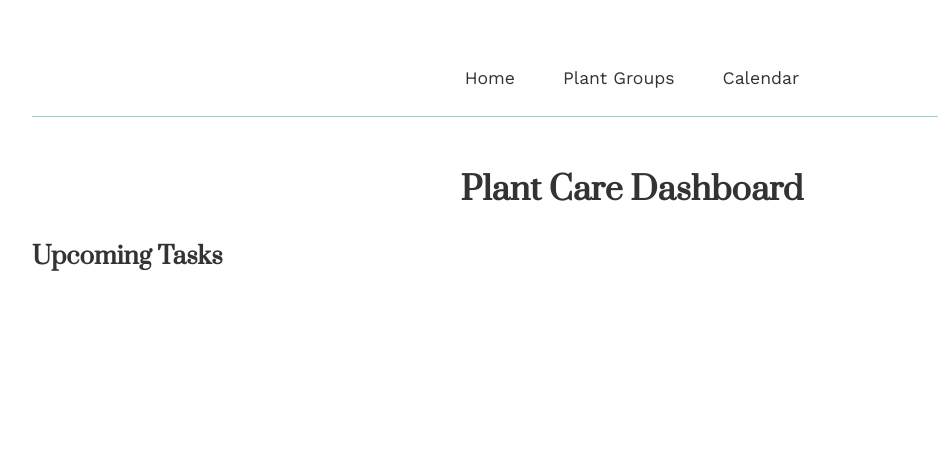
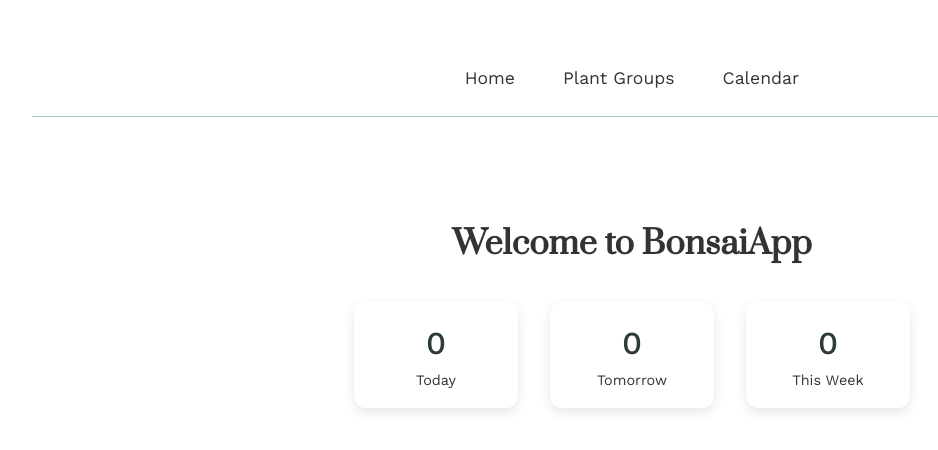
Before and after one commit to IronDingo/AmunBonsai-app, a React (Create React App) app: page / in a window 1280 px wide. Shown: the top 450 px of the page, without its empty margins (8-946 px from the left). Built offline with nearby package versions, Linux system fonts and the light colour scheme.

Commit message:
Home page sweetened

```diff
--- a/src/App.tsx
+++ b/src/App.tsx
@@ -6,7 +6,7 @@ import { PlantGroups } from './pages/PlantGroups';
 import { Calendar } from './components/Calendar/Calendar';
 import './styles/app.css';
 
-function App() {
+const App: React.FC = () => {
   const [tasks, setTasks] = useState<Task[]>(() => {
     const saved = localStorage.getItem('tasks');
     return saved ? JSON.parse(saved).map(deserializeTask) : [];
@@ -83,6 +83,26 @@ function App() {
     setTasks(prev => prev.filter(task => task.id !== taskId));
   };
 
+  const handleTaskComplete = (taskId: string, type: TaskType, plantId: string) => {
+    const now = new Date();
+    // Update task
+    setTasks(prev => prev.filter(t => t.id !== taskId));
+
+    // Update plant's last watered/fertilized date
+    setGroups(groups.map(group => ({
+      ...group,
+      plants: group.plants.map(plant =>
+        plant.id === plantId
+          ? {
+              ...plant,
+              lastWatered: type === TaskType.Water ? now : plant.lastWatered,
+              lastFertilized: type === TaskType.Fertilize ? now : plant.lastFertilized,
+            }
+          : plant
+      ),
+    })));
+  };
+
   const getAllPlants = () => groups.flatMap(group => group.plants);
 
   return (
@@ -94,7 +114,17 @@ function App() {
           <Link to="/calendar">Calendar</Link>
         </nav>
         <Routes>
-          <Route path="/" element={<HomePage tasks={tasks} groups={groups} />} />
+          <Route
+            path="/"
+            element={
+              <HomePage
+                tasks={tasks}
+                groups={groups}
+                onTaskComplete={handleTaskComplete}
+                onTaskDelete={handleDeleteTask}
+              />
+            }
+          />
           <Route
             path="/plants"
             element={
--- a/src/pages/Home.tsx
+++ b/src/pages/Home.tsx
@@ -1,13 +1,16 @@
 import React from 'react';
-import { Task, PlantGroup } from '../types/models';
-import { format, isAfter } from 'date-fns';
+import { Task, PlantGroup, TaskType } from '../types/models';
+import { format, isToday, isTomorrow, isThisWeek } from 'date-fns';
+import { TaskColors } from '../constants/taskColors';
 
-interface HomeProps {
+interface HomePageProps {
   tasks: Task[];
   groups: PlantGroup[];
+  onTaskComplete: (taskId: string, type: TaskType, plantId: string) => void;
+  onTaskDelete: (taskId: string) => void;
 }
 
-const HomePage: React.FC<HomeProps> = ({ tasks, groups }) => {
+const HomePage: React.FC<HomePageProps> = ({ tasks, groups, onTaskComplete, onTaskDelete }) => {
   const getPlantName = (plantId: string) => {
     for (const group of groups) {
       const plant = group.plants.find(p => p.id === plantId);
@@ -16,39 +19,85 @@ const HomePage: React.FC<HomeProps> = ({ tasks, groups }) => {
     return 'Unknown Plant';
   };
 
-  const overdueTasks = tasks.filter(task => isAfter(new Date(), task.date));
-  const upcomingTasks = tasks
-    .filter(task => !isAfter(new Date(), task.date))
-    .slice(0, 5);
+  const sortedTasks = [...tasks].sort((a, b) => a.date.getTime() - b.date.getTime());
+
+  const groupedTasks = {
+    today: sortedTasks.filter(task => isToday(task.date)),
+    tomorrow: sortedTasks.filter(task => isTomorrow(task.date)),
+    thisWeek: sortedTasks.filter(task => isThisWeek(task.date) && !isToday(task.date) && !isTomorrow(task.date)),
+    later: sortedTasks.filter(task => !isThisWeek(task.date))
+  };
+
+  const renderTaskGroup = (tasks: Task[], title: string) => {
+    if (tasks.length === 0) return null;
+
+    return (
+      <div className="task-group">
+        <h2>{title}</h2>
+        <div className="task-list">
+          {tasks.map(task => (
+            <div
+              key={task.id}
+              className="home-task-card"
+              style={{ borderLeftColor: TaskColors[task.type] }}
+            >
+              <div className="task-main">
+                <div className="task-header">
+                  <span className="plant-name">{getPlantName(task.plantId)}</span>
+                  <span className="task-date">{format(task.date, 'MMM d')}</span>
+                </div>
+                <div className="task-type">{task.type}</div>
+                {task.notes && <div className="task-notes">{task.notes}</div>}
+              </div>
+              <div className="task-actions">
+                <button
+                  className="action-button complete"
+                  onClick={() => onTaskComplete(task.id, task.type, task.plantId)}
+                >
+                  ✓
+                </button>
+                <button
+                  className="action-button delete"
+                  onClick={() => onTaskDelete(task.id)}
+                >
+                  ×
+                </button>
+              </div>
+            </div>
+          ))}
+        </div>
+      </div>
+    );
+  };
 
   return (
     <div className="home-page">
-      <h1>Plant Care Dashboard</h1>
+      <div className="home-header">
+        <h1>Welcome to BonsaiApp</h1>
+        <div className="task-summary">
+          <div className="summary-card">
+            <span className="count">{groupedTasks.today.length}</span>
+            <span className="label">Today</span>
+          </div>
+          <div className="summary-card">
+            <span className="count">{groupedTasks.tomorrow.length}</span>
+            <span className="label">Tomorrow</span>
+          </div>
+          <div className="summary-card">
+            <span className="count">{groupedTasks.thisWeek.length}</span>
+            <span className="label">This Week</span>
+          </div>
+        </div>
+      </div>
 
-      {overdueTasks.length > 0 && (
-        <div className="overdue-tasks">
-          <h2>Overdue Tasks</h2>
-          {overdueTasks.map(task => (
-            <div key={task.id} className="task-card overdue">
-              <h3>{getPlantName(task.plantId)} - {task.type}</h3>
-              <p>Due: {format(task.date, 'MMM d, yyyy')}</p>
-            </div>
-          ))}
-        </div>
-      )}
-
-      <div className="upcoming-tasks">
-        <h2>Upcoming Tasks</h2>
-        {upcomingTasks.map(task => (
-          <div key={task.id} className="task-card">
-            <h3>{getPlantName(task.plantId)} - {task.type}</h3>
-            <p>Due: {format(task.date, 'MMM d, yyyy')}</p>
-          </div>
-        ))}
+      <div className="tasks-container">
+        {renderTaskGroup(groupedTasks.today, "Today's Tasks")}
+        {renderTaskGroup(groupedTasks.tomorrow, "Tomorrow's Tasks")}
+        {renderTaskGroup(groupedTasks.thisWeek, "This Week")}
+        {renderTaskGroup(groupedTasks.later, "Upcoming")}
       </div>
     </div>
   );
 };
 
-export { HomePage };
 export default HomePage;
--- a/src/styles/app.css
+++ b/src/styles/app.css
@@ -760,3 +760,134 @@ h1 {
     transform: translateY(0);
   }
 }
+
+/* Home Page Styles */
+.home-page {
+  max-width: 800px;
+  margin: 0 auto;
+  padding: 2rem;
+}
+
+.home-header {
+  text-align: center;
+  margin-bottom: 3rem;
+}
+
+.task-summary {
+  display: flex;
+  justify-content: center;
+  gap: 2rem;
+  margin-top: 2rem;
+}
+
+.summary-card {
+  background: white;
+  padding: 1rem 2rem;
+  border-radius: 12px;
+  box-shadow: 0 4px 12px rgba(0,0,0,0.1);
+  display: flex;
+  flex-direction: column;
+  align-items: center;
+  min-width: 100px;
+}
+
+.summary-card .count {
+  font-size: 2rem;
+  font-weight: 500;
+  color: var(--primary);
+}
+
+.summary-card .label {
+  color: var(--text);
+  font-size: 0.9rem;
+}
+
+.task-group {
+  margin-bottom: 2rem;
+  background: white;
+  border-radius: 12px;
+  padding: 1.5rem;
+  box-shadow: 0 4px 12px rgba(0,0,0,0.1);
+}
+
+.task-group h2 {
+  margin-top: 0;
+  margin-bottom: 1rem;
+  color: var(--primary);
+  font-size: 1.2rem;
+}
+
+.home-task-card {
+  display: flex;
+  align-items: center;
+  justify-content: space-between;
+  padding: 1rem;
+  background: #f8f9fa;
+  border-radius: 8px;
+  margin-bottom: 0.5rem;
+  border-left: 4px solid;
+  transition: transform 0.2s ease;
+}
+
+.home-task-card:hover {
+  transform: translateX(4px);
+}
+
+.task-main {
+  flex: 1;
+}
+
+.task-header {
+  display: flex;
+  justify-content: space-between;
+  align-items: center;
+  margin-bottom: 0.25rem;
+}
+
+.plant-name {
+  font-weight: 500;
+  color: var(--primary);
+}
+
+.task-date {
+  color: #666;
+  font-size: 0.9rem;
+}
+
+.task-type {
+  font-size: 0.9rem;
+  color: var(--text);
+}
+
+.task-notes {
+  font-size: 0.8rem;
+  color: #666;
+  margin-top: 0.25rem;
+}
+
+.task-actions {
+  display: flex;
+  gap: 0.5rem;
+}
+
+.task-actions .action-button {
+  width: 28px;
+  height: 28px;
+  border-radius: 6px;
+}
+
+.task-actions .action-button.complete {
+  background: var(--secondary);
+  color: white;
+}
+
+.task-actions .action-button.delete {
+  background: transparent;
+  color: #dc3545;
+  border: 1px solid #dc3545;
+}
+
+.task-actions .action-button.delete:hover {
+  background: #dc3545;
+  color: white;
+}
```
